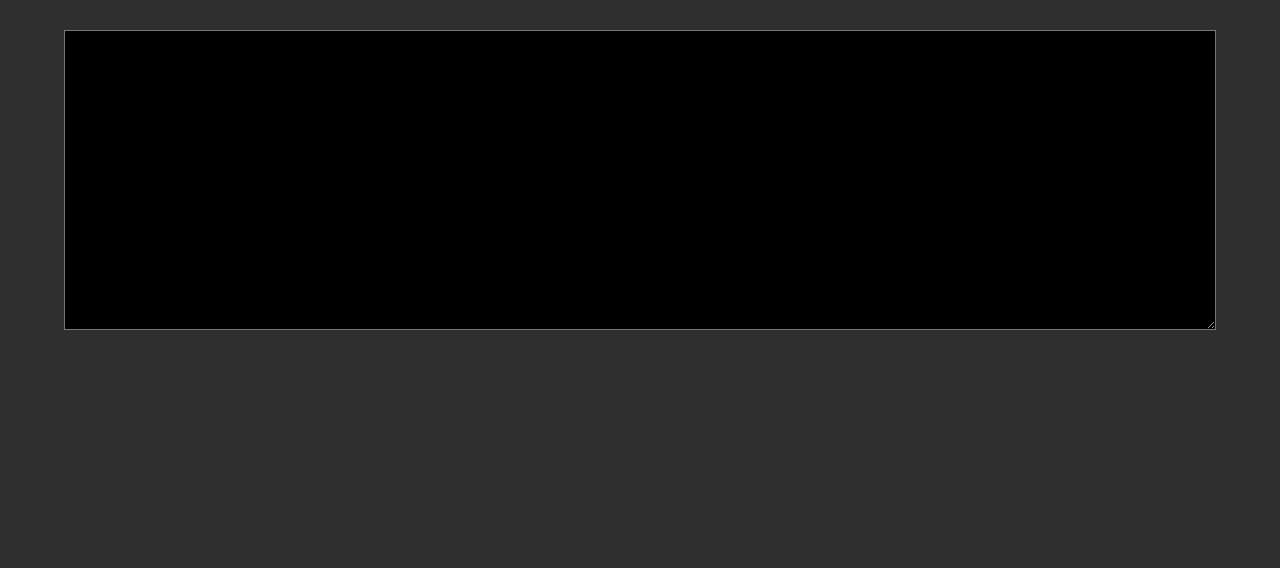
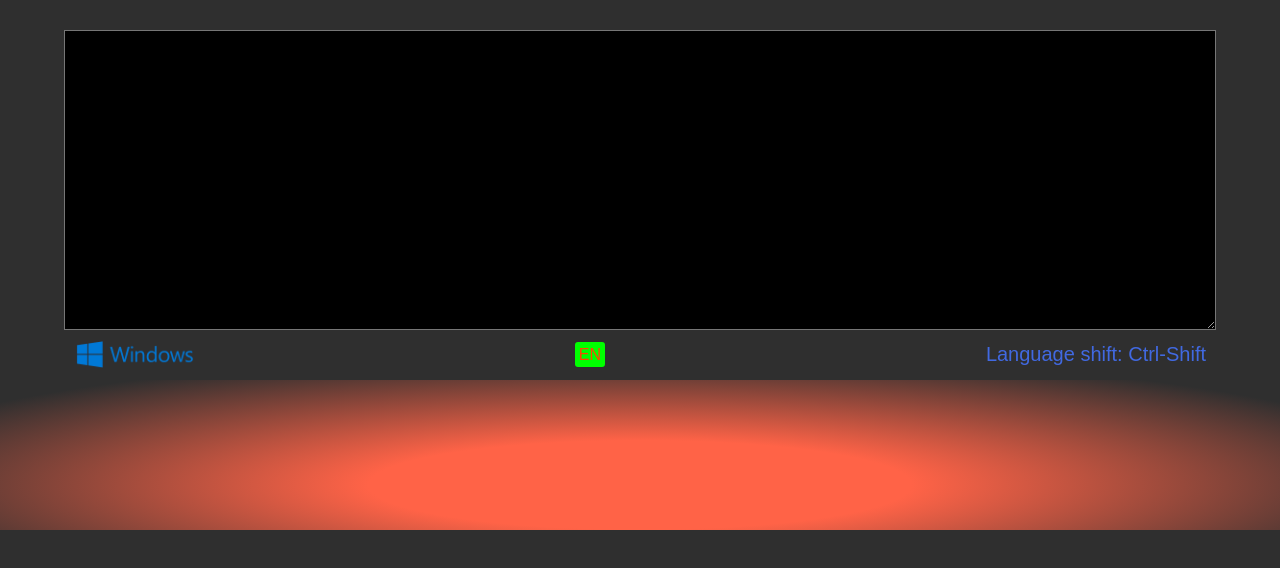
Before and after one commit to vvsar/virtual-keyboard-2022Q1, a plain HTML site: page index.html in a window 1280 px wide. Drawn offline with Linux system fonts and the light colour scheme.

Commit message:
feat: add info-box

```diff
--- a/index.html
+++ b/index.html
@@ -7,7 +7,7 @@
   <link href="https://fonts.googleapis.com/icon?family=Material+Icons" rel="stylesheet">
   <link rel="stylesheet" href="style.css">
 </head>
-<body id="body">
+<body>
   <script src="script.js"></script>
 </body>
 </html>
--- a/script.js
+++ b/script.js
@@ -1,6 +1,78 @@
+class Keyboard {
+  constructor() {
+    this.textarea = null,
+    this.keys_container = null,
+    this.infoBox = null;
+    this.language = 'EN',
+    this.typedText = '',
+    this.cursorPos = 0,
+    this.capsLock = false
+  }
+}
+
+class Button {
+  constructor(name) {
+    this.name = name,
+    this.text = null,
+    this.icon = null
+  }
+}
+
+const keySet = {
+  'en':[
+  ["`", "1", "2", "3", "4", "5", "6", "7", "8", "9", "0", "-", "=", "backspace",
+  "caps", "q", "w", "e", "r", "t", "y", "u", "i", "o", "p", "[", "]",
+  "a", "s", "d", "f", "g", "h", "j", "k", "l", ";", "'", "\\", "enter",
+  "shift", "z", "x", "c", "v", "b", "n", "m", ",", ".", "/", "shift",
+  "ctrl", "alt", "left", "space", "left", "up", "right", "down"],
+  ["~", "!", "@", "#", "$", "%", "^", "&", "*", "\(", ")", "_", "+", "backspace",
+  "caps", "q", "w", "e", "r", "t", "y", "u", "i", "o", "p", "{", "}",
+  "a", "s", "d", "f", "g", "h", "j", "k", "l", ":", "\"", "|", "enter",
+  "shift", "z", "x", "c", "v", "b", "n", "m", "<", ">", "?", "shift",
+  "ctrl", "alt", "left", "space", "left", "up", "right", "down"]
+  ],
+  'ru': [
+  ["ё", "1", "2", "3", "4", "5", "6", "7", "8", "9", "0", "-", "=", "backspace",
+  "caps", "й", "ц", "у", "к", "е", "н", "г", "ш", "щ", "з", "х", "ъ",
+  "ф", "ы", "в", "а", "п", "р", "о", "л", "д", "ж", "э", "\\", "enter",
+  "shift", "я", "ч", "с", "м", "и", "т", "ь", "б", "ю", ".", "shift",
+  "ctrl", "alt", "left", "space", "left", "up", "right", "down"],
+  ["ё", "!", "\"", "№", ";", "%", ":", "?", "*", "\(", ")", "_", "+", "backspace",
+  "caps", "й", "ц", "у", "к", "е", "н", "г", "ш", "щ", "з", "х", "ъ",
+  "ф", "ы", "в", "а", "п", "р", "о", "л", "д", "ж", "э", "/", "enter",
+  "shift", "я", "ч", "с", "м", "и", "т", "ь", "б", "ю", ",", "shift",
+  "ctrl", "alt", "left", "space", "left", "up", "right", "down"]
+  ]
+};
 
 
-const body = document.getElementById('body');
-const textarea = document.createElement('textarea');
-textarea.classList.add('text-input');
-body.appendChild(textarea);
+function keyboardInit() {
+  const keyBoard = new Keyboard();
+
+  this.textarea = document.createElement('textarea');
+  this.textarea.classList.add('text-input');
+  document.body.appendChild(this.textarea);
+
+  this.infoBox = document.createElement('div');
+  this.infoBox.classList.add('info-box');
+  document.body.appendChild(this.infoBox);
+  const winLogo = document.createElement('img');
+  winLogo.src = './assets/winlogo.png';
+  winLogo.alt = 'Windows logo';
+  winLogo.classList.add('win-logo');
+  this.infoBox.appendChild(winLogo);
+  const langSign = document.createElement('div');
+  langSign.classList.add('lang-sign');
+  langSign.textContent = `${keyBoard.language}`;
+  this.infoBox.appendChild(langSign);
+  const shiftInfo = document.createElement('span');
+  shiftInfo.classList.add('shift-info');
+  shiftInfo.textContent = 'Language shift: Ctrl-Shift';
+  this.infoBox.appendChild(shiftInfo);
+
+  this.keys_container = document.createElement('div');
+  this.keys_container.classList.add('keys-container');
+  document.body.appendChild(this.keys_container);
+}
+
+keyboardInit();
--- a/style.css
+++ b/style.css
@@ -7,13 +7,14 @@
 body {
   height: 100vh;
   display: flex;
+  flex-direction: column;
   background: #2F2F2F;
 
 }
 
 .text-input {
   width: 90%;
-  margin: 30px auto;
+  margin: 30px auto 0 auto;
   padding: 10px;
   font-size: 20px;
   height: calc(100vh - 500px);
@@ -21,3 +22,46 @@ body {
   color: #ffffff;
   background: #000000;
 }
+
+.info-box {
+  width: 90%;
+  margin: 0 auto;
+  padding: 10px;
+  display: flex;
+  justify-content: space-between;
+  align-items: center;
+  background: transparent;
+}
+
+.win-logo {
+  display: block;
+  width: 120px;
+}
+
+.lang-sign {
+  width: 30px;
+  height: 25px;
+  border-radius: 3px;
+  text-align: center;
+  background: #00FF00;
+  color: #FF4500;
+  font-family: Arial, sans-serif;
+  font-size: 16px;
+  font-weight: 400;
+  line-height: 160%;
+}
+
+.shift-info {
+  font-family: Arial, sans-serif;
+  font-size: 20px;
+  font-weight: 400;
+  color: #4169E1;
+}
+
+.keys-container {
+  width: 100%;
+  padding: 100px 0 50px 0;
+  background: radial-gradient(at 50% 70%, #FF6347 30%, #2F2F2F 90%);
+
+  user-select: none;
+}
```
Also changed, not shown: assets/winlogo.png (added).
